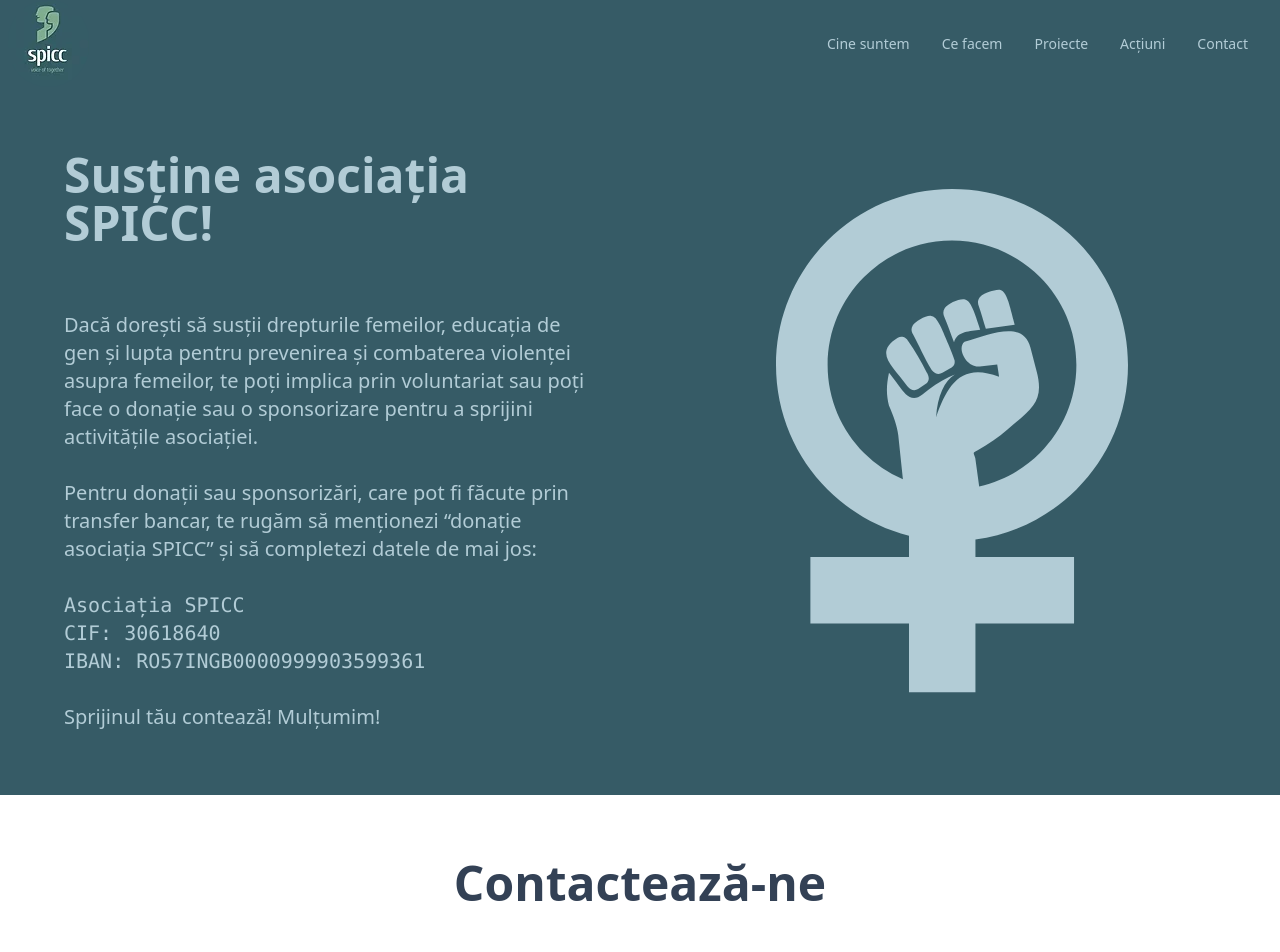
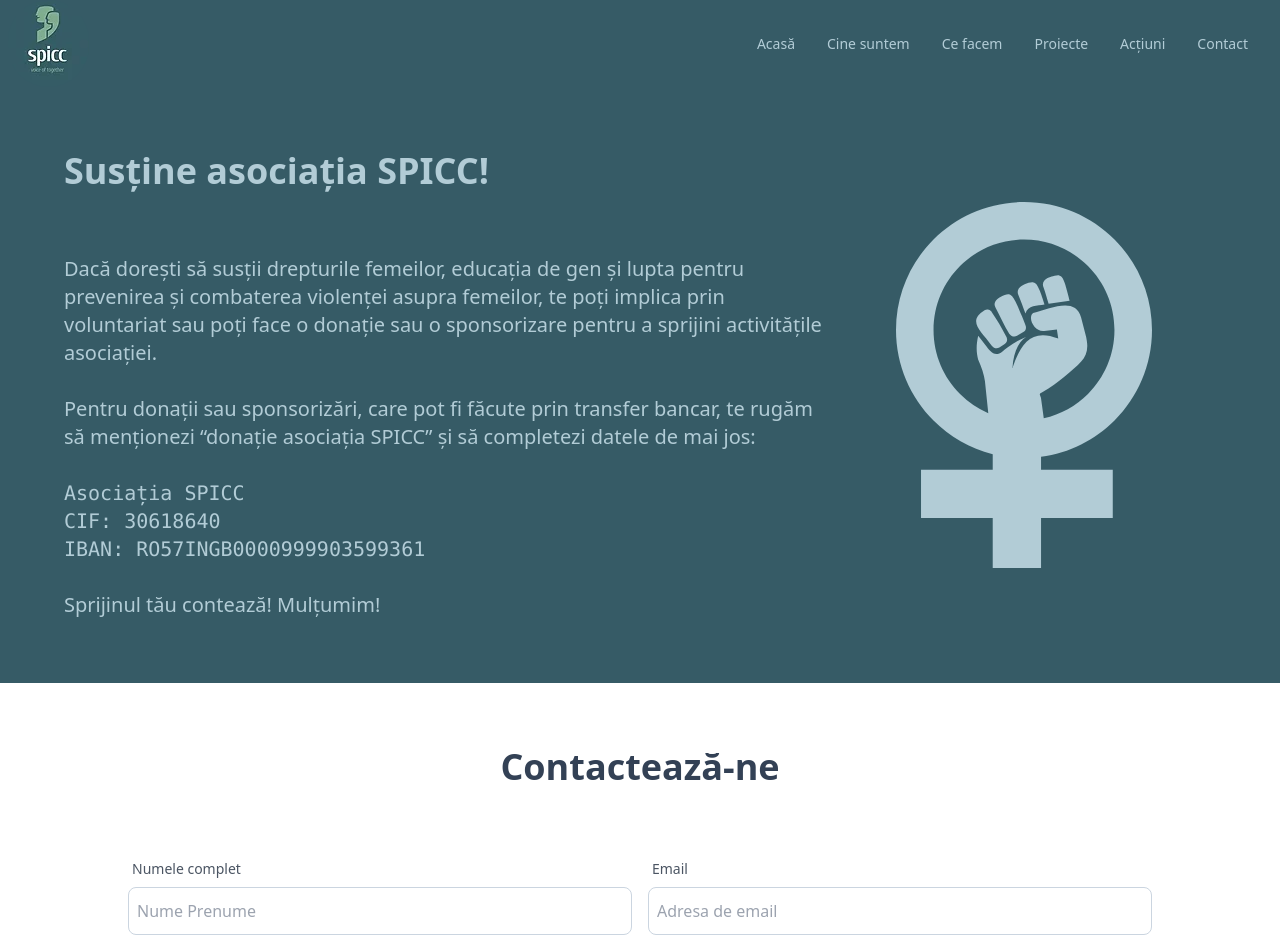
Before and after one commit to ionescu-rares/spicc, a SvelteKit app: page /contact in a window 1280 px wide. Shown: the top 952 px of the page. Built offline with nearby package versions, Linux system fonts and the light colour scheme.

Commit message:
style updates

```diff
--- a/src/lib/components/header/header.svelte
+++ b/src/lib/components/header/header.svelte
@@ -1,8 +1,8 @@
 <script>
   import logo from "$lib/images/spicclogo.jpg";
+  import { page } from "$app/stores";
   import MenuIcon from "../icons/menuIcon.svelte";
   import HeaderItem from "./headerItem.svelte";
-
   let checked = false;
 </script>
 
@@ -17,6 +17,9 @@
       <div class="hidden lg:block">
         <ul class="menu menu-horizontal">
           <!-- Navbar content here -->
+          {#if $page.url.pathname !== "/"}
+            <li><a href="/">Acasă</a></li>
+          {/if}
           <li>
             <a class="active:bg-brand" href="/cine-suntem">Cine suntem</a>
           </li>
@@ -47,6 +50,9 @@
         class="items-center self-end btn btn-ghost btn-circle text-md"
         on:click={() => (checked = false)}>X</button
       >
+      {#if $page.url.pathname !== "/"}
+        <HeaderItem href="/" bind:checked>Acasă</HeaderItem>
+      {/if}
       <HeaderItem href="/cine-suntem" bind:checked>Cine suntem</HeaderItem>
       <HeaderItem href="/ce-facem" bind:checked>Ce facem</HeaderItem>
       <HeaderItem href="/proiecte" bind:checked>Proiecte</HeaderItem>
--- a/src/lib/components/news/article.svelte
+++ b/src/lib/components/news/article.svelte
@@ -39,8 +39,10 @@
   <article
     class={`content-area grid ${reversed ? "col-start-1 col-end-4" : "col-start-4 col-end-7"}`}
   >
-    <h2 class="my-8 text-4xl font-bold title-area md:mt-0">{title}</h2>
-    <div class="slot-area">
+    {#if title}
+      <h2 class="mt-8 text-4xl font-bold title-area md:mt-0">{title}</h2>
+    {/if}
+    <div class="mt-4 slot-area md:mt-0">
       <slot />
     </div>
   </article>
--- a/src/lib/components/typography/sectionTitle.svelte
+++ b/src/lib/components/typography/sectionTitle.svelte
@@ -7,6 +7,6 @@
 <div
   class={`flex flex-col items-start  ${withSpacing && "mb-8 md:mb-16"} gap-4 ${className}`}
 >
-  <h2 class="text-3xl font-bold md:text-5xl">{title}</h2>
+  <h2 class="text-2xl font-bold md:text-4xl">{title}</h2>
   <slot name="subtitle" />
 </div>
--- a/src/routes/contact/contactSection.svelte
+++ b/src/routes/contact/contactSection.svelte
@@ -121,4 +121,32 @@
   .toast.invisible {
     right: -100%;
   }
+  input,
+  textarea {
+    background-color: white !important;
+  }
+
+  /* Prevent gray background on focus and active states */
+  input:focus,
+  input:active,
+  textarea:focus,
+  textarea:active {
+    background-color: white !important;
+    outline: none !important;
+    box-shadow: none !important;
+  }
+
+  /* Additional styling to ensure consistency */
+  .input,
+  .textarea {
+    background-color: white;
+    color: #4a5568; /* text-slate-700 */
+    border: 1px solid #cbd5e0; /* border-slate-400 */
+    padding: 0.5rem;
+  }
+
+  .input:focus,
+  .textarea:focus {
+    border-color: #2d3748; /* focus:outline-slate-700 */
+  }
 </style>
--- a/src/routes/contact/sprijinSection.svelte
+++ b/src/routes/contact/sprijinSection.svelte
@@ -5,13 +5,14 @@
 </script>
 
 <section
-  class="flex flex-col gap-24 p-8 md:p-16 lg:grid lg:grid-cols-2 place-items-center text-start"
+  class="flex flex-col p-8 md:p-16 lg:grid lg:grid-cols-3 place-items-center text-start"
 >
+  <div class="w-full h-full col-span-2">
     <Typography>
       <SectionTitle title="Susține asociația SPICC!" />
-    Dacă dorești să susții drepturile femeilor, educația de gen și lupta pentru prevenirea
-    și combaterea violenței asupra femeilor, te poți implica prin voluntariat sau
-    poți face o donație sau o sponsorizare pentru a sprijini activitățile asociației.
+      Dacă dorești să susții drepturile femeilor, educația de gen și lupta pentru
+      prevenirea și combaterea violenței asupra femeilor, te poți implica prin voluntariat
+      sau poți face o donație sau o sponsorizare pentru a sprijini activitățile asociației.
       <br /> <br />
       Pentru donații sau sponsorizări, care pot fi făcute prin transfer bancar, te
       rugăm să menționezi “donație asociația SPICC” și să completezi datele de mai
@@ -25,5 +26,6 @@ IBAN: RO57INGB0000999903599361
 </pre>
       Sprijinul tău contează! Mulțumim!
     </Typography>
-  <FeminismIcon className="hidden w-2/3 2xl:w-2/5 lg:block" />
+  </div>
+  <FeminismIcon className="hidden w-2/3  lg:block" />
 </section>
```
Lines whose indentation alone changed are shown as unchanged.
